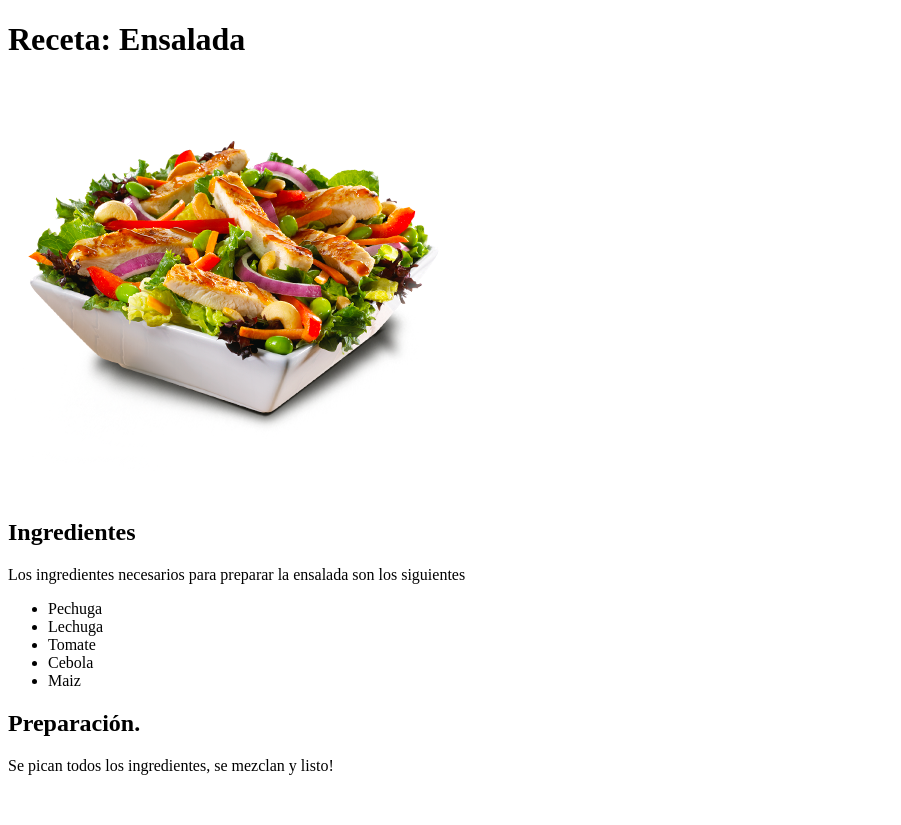
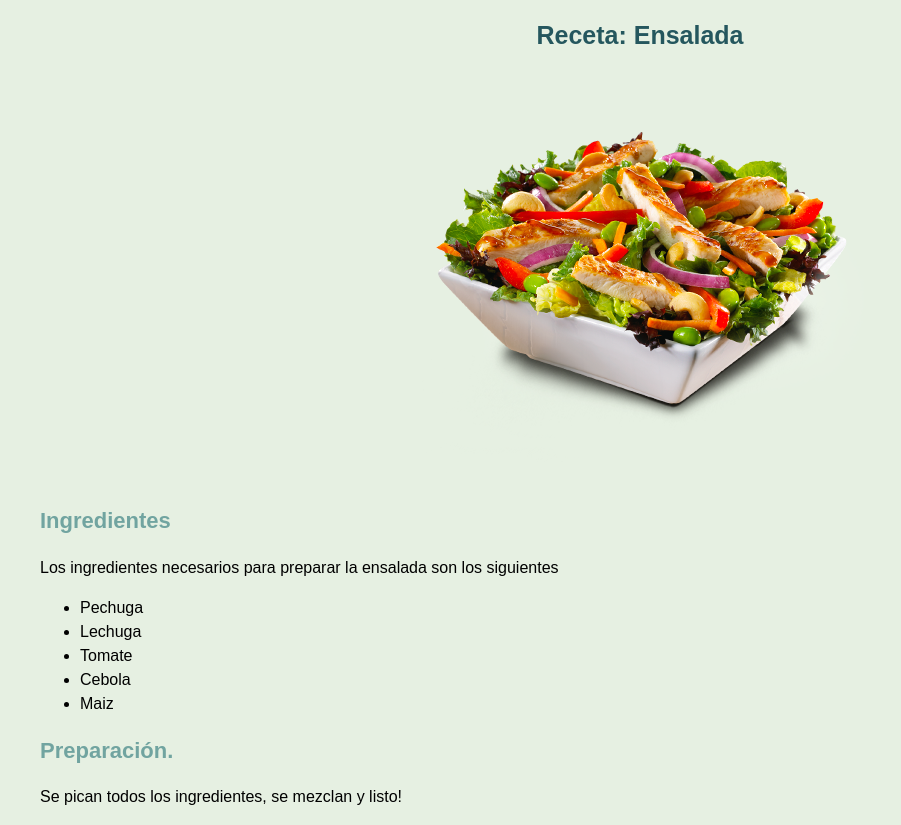
Before and after one commit to gugne/nivelaci-nGit, a plain HTML site: page ejercicio2/index.html in a window 1280 px wide. Shown: the whole page, without its empty margins (0-901 px from the left). Before the commit the page ends 800 px from the top, so only its background shows below. Drawn offline with Linux system fonts and the light colour scheme.

Commit message:
Agrega estilos al segundo ejercicio

```diff
--- /dev/null
+++ b/ejercicio2/css/style.css
@@ -0,0 +1,36 @@
+html{
+    box-sizing: border-box;/*Evita que el with o padding no modifique el tamaño de los elementos*/
+    font-size: 62.5%; /*hack para rems 1rem=10px*/
+}
+
+*,*:before,*:after {
+    box-sizing: inherit;
+}
+body{
+    font-family: 'DM Sans', sans-serif;
+    font-size: 1.6rem;
+    line-height: 1.5;
+    background-color: #e6f0e2;
+}
+
+/*Globales*/
+h1{
+    color: #25575e;
+    font-size: 2.5rem;
+    text-align: center;
+}
+
+h2{
+    color: #71a4a0;
+    font-size: 2.2rem;
+}
+img{
+    display: block;
+    margin: auto auto;
+}
+
+/*Main content*/
+.box{
+    max-width: 120rem;
+    margin: 0 auto;
+}
--- a/ejercicio2/index.html
+++ b/ejercicio2/index.html
@@ -4,9 +4,11 @@
     <meta charset="UTF-8">
     <meta http-equiv="X-UA-Compatible" content="IE=edge">
     <meta name="viewport" content="width=device-width, initial-scale=1.0">
+    <link rel="stylesheet" href="css/style.css">
     <title>Mi Receta</title>
 </head>
 <body>
+    <main class="box">
         <h1>Receta: Ensalada</h1>
         <img src="media/salad.png" alt="Ensalada de pollo">
         <h2>Ingredientes</h2>
@@ -20,5 +22,6 @@
         </ul>
         <h2>Preparación.</h2>
         <p>Se pican todos los ingredientes, se mezclan y listo!</p>
+    </main>
 </body>
 </html>
```
Lines whose indentation alone changed are shown as unchanged.
